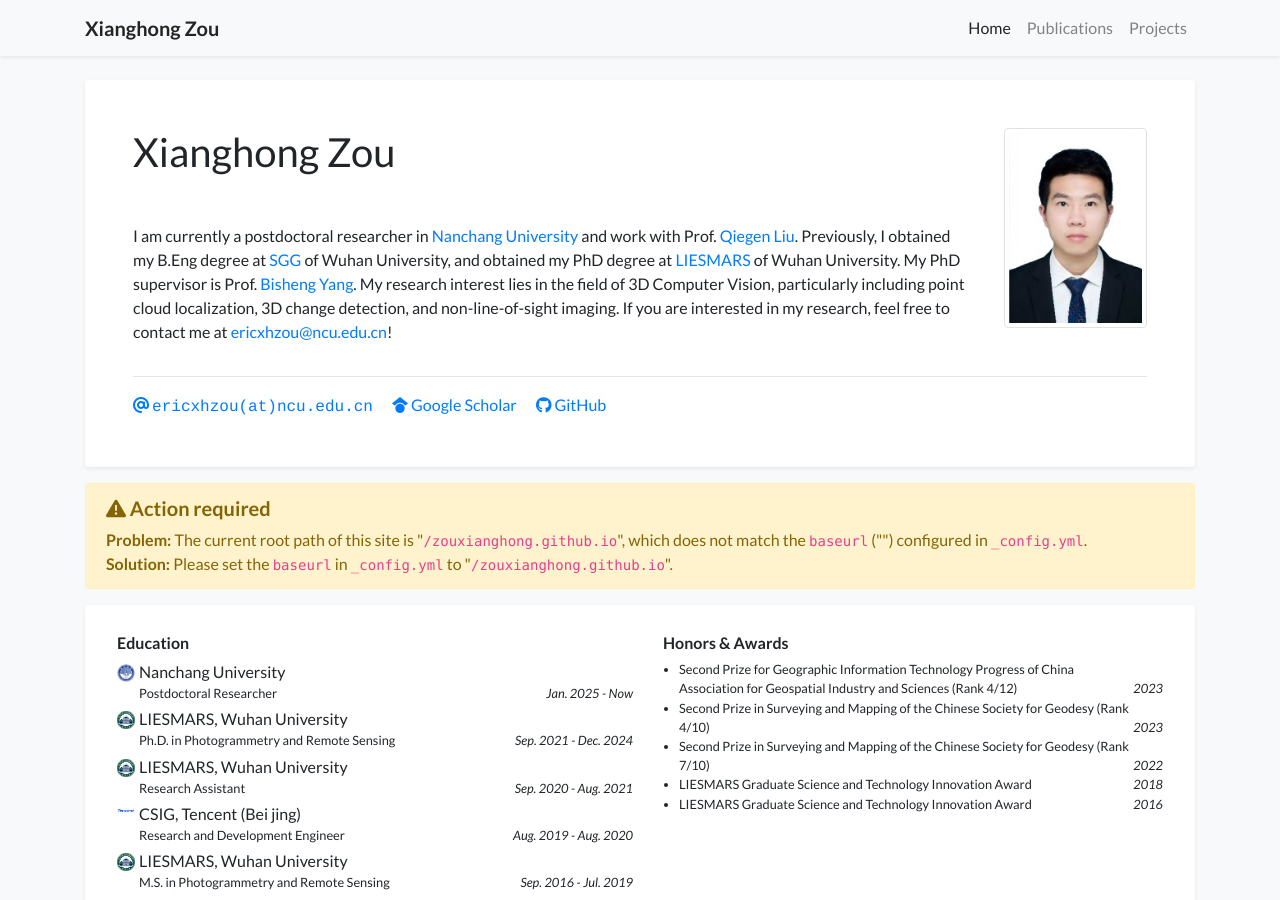
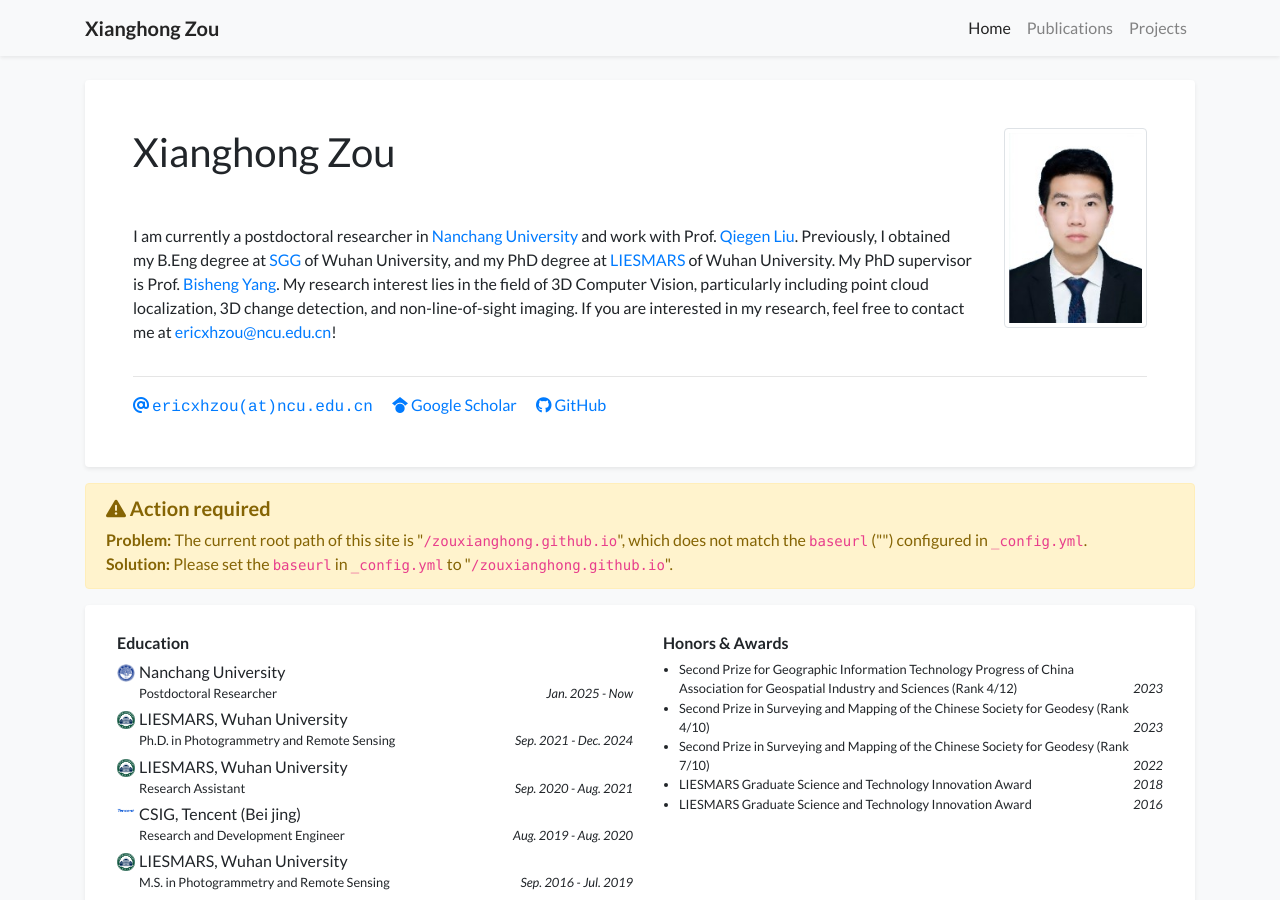
Before and after one commit to zouxianghong/zouxianghong.github.io, a Jekyll site: the page built from index.html, in a window 1280 px wide and 900 px high. Built offline with Jekyll 4.4.1, drawn with Linux system fonts in a browser that asks for light colours; a style sheet for code colours, icons or effects is not loaded.

Commit message:
Update profile.yml

```diff
--- a/_data/profile.yml
+++ b/_data/profile.yml
@@ -15,7 +15,7 @@ short_bio: >-
     I am currently a postdoctoral researcher in <a href="https://english.ncu.edu.cn/">Nanchang University</a>
     and work with Prof. <a href="https://teacher.ncu.edu.cn/publish/091866/index.html">Qiegen Liu</a>.
     Previously, I obtained my B.Eng degree at <a href="http://main.sgg.whu.edu.cn/">SGG</a> of Wuhan University,
-    and obtained my PhD degree at <a href="http://www.lmars.whu.edu.cn/en/">LIESMARS</a> of Wuhan University.
+    and my PhD degree at <a href="http://www.lmars.whu.edu.cn/en/">LIESMARS</a> of Wuhan University.
     My PhD supervisor is Prof. <a href="http://3s.whu.edu.cn/ybs/index.htm">Bisheng Yang</a>.
     My research interest lies in the field of 3D Computer Vision, particularly including point cloud localization, 3D change detection, and non-line-of-sight imaging.
     If you are interested in my research, feel free to contact me at <a href="mailto:ericxhzou@ncu.edu.cn">ericxhzou@ncu.edu.cn</a>!
```
